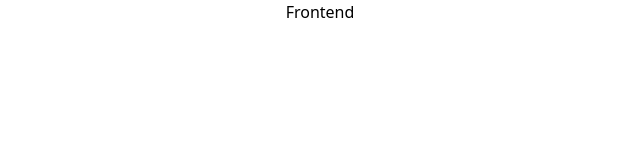
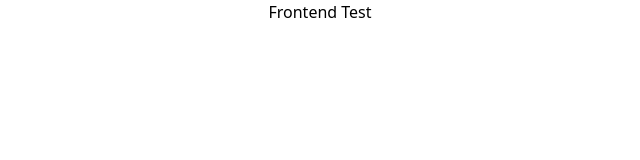
Before and after one commit to kamalbhaiii/cloud-computing, a React (Vite) app in the folder frontend/: page / in a window 1280 px wide. Shown: the top 160 px of the page, without its empty margins (320-960 px from the left). Built offline with nearby package versions, Linux system fonts and the light colour scheme.

Commit message:
Frontend Changes

```diff
--- a/frontend/src/App.jsx
+++ b/frontend/src/App.jsx
@@ -4,7 +4,7 @@ const App = () => {
   return (
     <div className='h-screen w-full'>
       <h3 className='text-center'>
-        Frontend
+        Frontend Test
       </h3>
     </div>
   )
```
